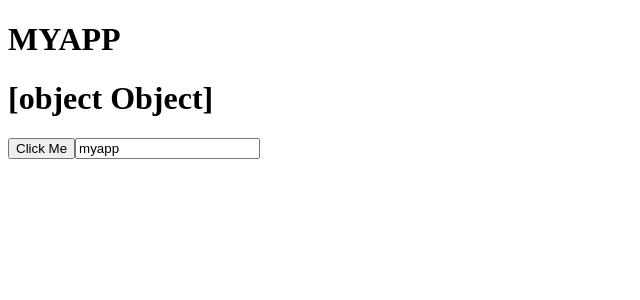
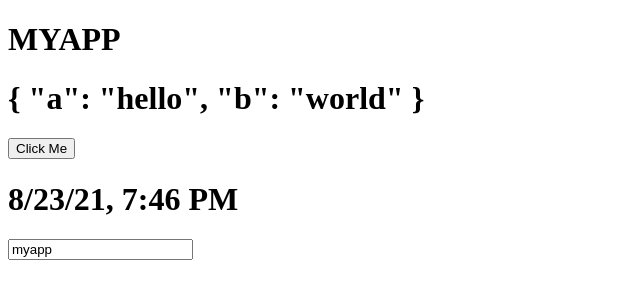
Before and after one commit to DanielPichette/intro-to-angular, an Angular app in the folder angular/myapp/: page / in a window 1280 px wide. Shown: the top 300 px of the page, without its empty margins (0-640 px from the left). Built offline with nearby package versions, Linux system fonts and the light colour scheme.

Commit message:
continued working with pipes. practiced using the date and the json pipe

```diff
--- a/angular/myapp/src/app/app.component.html
+++ b/angular/myapp/src/app/app.component.html
@@ -7,9 +7,12 @@
 <!-- * * * * * * * to get started with your project! * * * * * * * * -->
 <!-- * * * * * * * * * * * * * * * * * * * * * * * * * * * * * * * -->
 <h1>{{title | uppercase}}</h1>
-<h1>{{jsonValue}}</h1>
+<h1>{{jsonValue | json}}</h1>
 <button (click)="handleEvent()">Click Me</button>
+<h1>{{newDate | date: 'short'}}</h1>
+
 <input placeholder="hello" [(ngModel)]="title" (keydown)="handleEvent()"/>
+
 <!-- * * * * * * * * * * * * * * * * * * * * * * * * * * * * * * * -->
 <!-- * * * * * * * * * * * The content above * * * * * * * * * * * -->
 <!-- * * * * * * * * * * is only a placeholder * * * * * * * * * * -->
--- a/angular/myapp/src/app/app.component.ts
+++ b/angular/myapp/src/app/app.component.ts
@@ -12,6 +12,8 @@ export class AppComponent {
     b: 'world'
   }
 
+  newDate = new Date();
+
 
   handleEvent(){
     console.log('button has been clicked', this.title)
```
